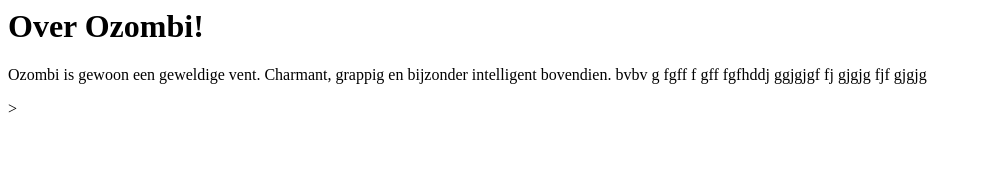
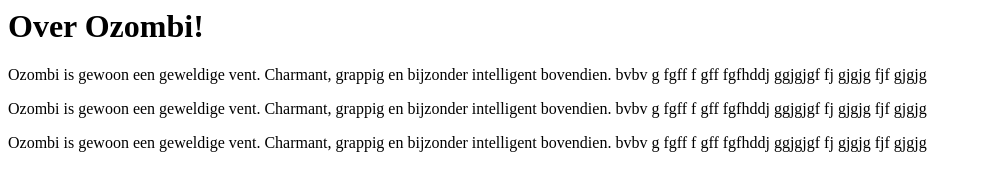
Before and after one commit to Ozombi/test, a plain HTML site: page about.html in a window 1280 px wide. Shown: the whole page, without its empty margins (0-982 px from the left). Drawn offline with Linux system fonts and the light colour scheme.

Commit message:
Add files via upload

```diff
--- a/about.html
+++ b/about.html
@@ -11,7 +11,19 @@
         bvbv g fgff  f gff fgfhddj ggjgjgf fj gjgjg fjf gjgjg
 
 
-    </p>>
+    </p>
+    <p>
+        Ozombi is gewoon een geweldige vent. Charmant, grappig en bijzonder intelligent bovendien.
+        bvbv g fgff  f gff fgfhddj ggjgjgf fj gjgjg fjf gjgjg
+
+
+    </p>
+    <p>
+        Ozombi is gewoon een geweldige vent. Charmant, grappig en bijzonder intelligent bovendien.
+        bvbv g fgff  f gff fgfhddj ggjgjgf fj gjgjg fjf gjgjg
+
+
+    </p>
 
 </body>
 
```
